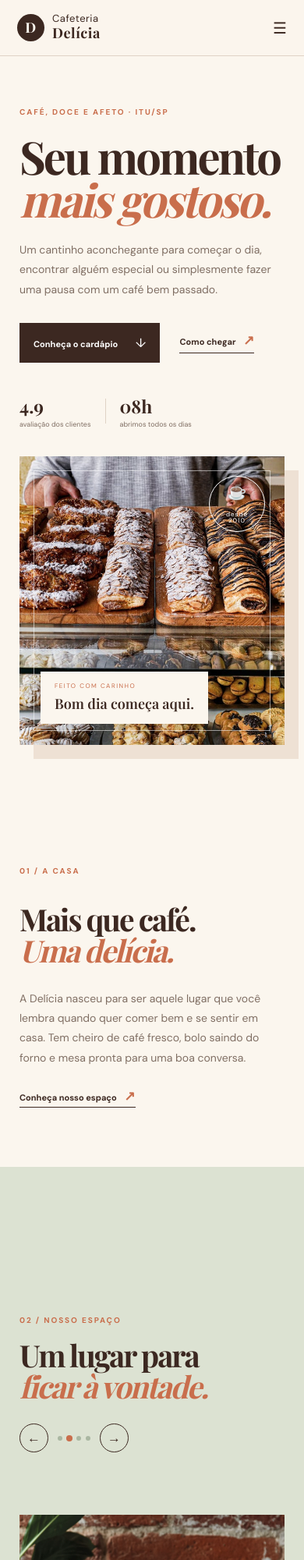
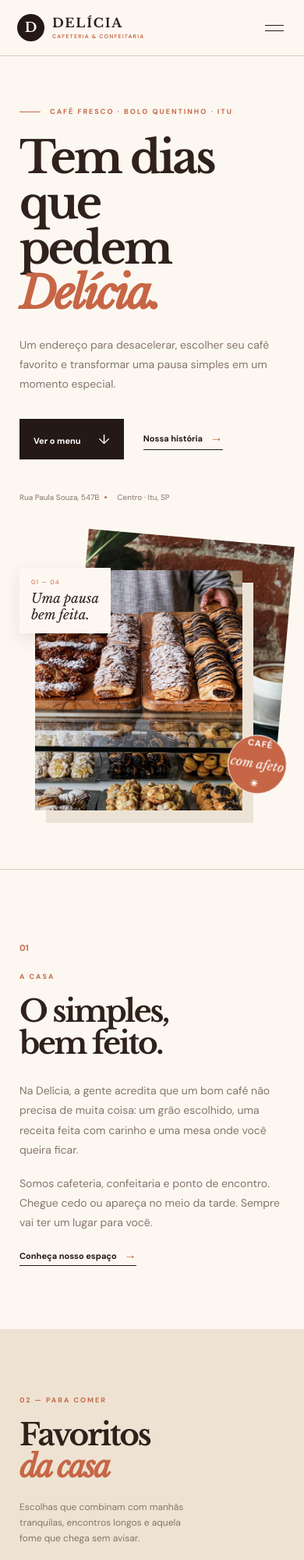
Before and after one commit to Duerda/landingpage, a plain HTML site: page index.html in a window 390 px wide. Shown: the top 2000 px of the page at 78% size. Drawn offline with nearby package versions, Linux system fonts and the light colour scheme; a web font is replaced by a local one.

Commit message:
refactor: reestrutura html css e javascript da cafeteria

```diff
--- a/index.html
+++ b/index.html
@@ -1,31 +1,50 @@
 <!doctype html>
 <html lang="pt-BR">
 <head>
-  <meta charset="utf-8"><meta name="viewport" content="width=device-width, initial-scale=1">
-  <meta name="description" content="Cafeteria Delícia — café, doces e bons momentos no centro de Itu.">
-  <title>Cafeteria Delícia — café passado com carinho</title>
-  <link rel="preconnect" href="https://fonts.googleapis.com"><link rel="preconnect" href="https://fonts.gstatic.com" crossorigin>
-  <link href="https://fonts.googleapis.com/css2?family=DM+Sans:wght@400;500;600;700&family=Playfair+Display:ital,wght@0,600;0,700;1,600;1,700&display=swap" rel="stylesheet">
+  <meta charset="UTF-8">
+  <meta name="viewport" content="width=device-width, initial-scale=1.0">
+  <meta name="description" content="Cafeteria Delícia — cafés, doces e encontros em Itu.">
+  <title>Delícia — cafeteria e confeitaria</title>
+  <link rel="preconnect" href="https://fonts.googleapis.com">
+  <link rel="preconnect" href="https://fonts.gstatic.com" crossorigin>
+  <link href="https://fonts.googleapis.com/css2?family=DM+Sans:wght@400;500;600;700&family=Libre+Baskerville:ital,wght@0,400;0,700;1,400&display=swap" rel="stylesheet">
   <link rel="stylesheet" href="style.css">
 </head>
 <body>
-  <header class="header"><a class="brand" href="#inicio"><span class="brand-icon">D</span><span>Cafeteria<br><b>Delícia</b></span></a><button class="menu-toggle" aria-label="Abrir menu" aria-expanded="false">☰</button><nav><a href="#sobre">Sobre nós</a><a href="#cardapio">Cardápio</a><a href="#galeria">Galeria</a><a href="#visite">Localização</a><a class="header-cta" href="#visite">Venha nos visitar <span>↗</span></a></nav></header>
+  <div class="page-loader" aria-hidden="true"><span></span></div>
+  <header class="topbar">
+    <a class="wordmark" href="#top"><span class="wordmark-symbol">D</span><span>DELÍCIA<small>CAFETERIA & CONFEITARIA</small></span></a>
+    <nav class="desktop-nav" aria-label="Navegação principal"><a href="#menu">Menu</a><a href="#historia">A casa</a><a href="#fotos">Fotos</a><a href="#endereco">Endereço</a></nav>
+    <a class="header-action" href="#endereco">Encontrar a Delícia <span>↗</span></a>
+    <button class="nav-trigger" aria-label="Abrir menu" aria-expanded="false"><span></span><span></span></button>
+  </header>
+  <div class="mobile-nav"><a href="#menu">Menu</a><a href="#historia">A casa</a><a href="#fotos">Fotos</a><a href="#endereco">Endereço</a></div>
 
-  <main id="inicio">
-    <section class="hero">
-      <div class="hero-content"><p class="eyebrow">CAFÉ, DOCE E AFETO · ITU/SP</p><h1>Seu momento<br><em>mais gostoso.</em></h1><p class="hero-text">Um cantinho aconchegante para começar o dia, encontrar alguém especial ou simplesmente fazer uma pausa com um café bem passado.</p><div class="hero-actions"><a class="button dark" href="#cardapio">Conheça o cardápio <span>↓</span></a><a class="simple-link" href="#visite">Como chegar <span>↗</span></a></div><div class="hero-stats"><div><strong>4.9</strong><small>avaliação dos clientes</small></div><i></i><div><strong>08h</strong><small>abrimos todos os dias</small></div></div></div>
-      <div class="hero-photo"><img src="assets/cafe-paes.jpg" alt="Mesa com cafés e doces artesanais"><div class="photo-label"><span>feito com carinho</span><strong>Bom dia começa aqui.</strong></div><div class="photo-badge">☕<br><small>desde<br>2010</small></div></div>
+  <main id="top">
+    <section class="opening">
+      <div class="opening-copy">
+        <p class="overline"><span></span> CAFÉ FRESCO · BOLO QUENTINHO · ITU</p>
+        <h1>Tem dias que<br>pedem <i>Delícia.</i></h1>
+        <p class="opening-description">Um endereço para desacelerar, escolher seu café favorito e transformar uma pausa simples em um momento especial.</p>
+        <div class="opening-links"><a class="pill-button" href="#menu">Ver o menu <b>↓</b></a><a class="line-link" href="#historia">Nossa história <span>→</span></a></div>
+        <div class="opening-foot"><span>Rua Paula Souza, 547B</span><span>Centro · Itu, SP</span></div>
+      </div>
+      <div class="opening-visual">
+        <div class="image-stack"><img src="assets/cafe-latte.webp" alt="Café latte servido em uma mesa" class="stack-image stack-back"><img src="assets/cafe-paes.jpg" alt="Doces e pães frescos na vitrine" class="stack-image stack-front"><div class="round-stamp">CAFÉ<br><em>com afeto</em><b>✳</b></div></div>
+        <div class="visual-caption"><span>01 — 04</span><strong>Uma pausa<br>bem feita.</strong></div>
+      </div>
     </section>
 
-    <section class="intro section" id="sobre"><div class="section-tag">01 / A CASA</div><div class="intro-grid"><h2>Mais que café.<br><em>Uma delícia.</em></h2><div><p>A Delícia nasceu para ser aquele lugar que você lembra quando quer comer bem e se sentir em casa. Tem cheiro de café fresco, bolo saindo do forno e mesa pronta para uma boa conversa.</p><a class="simple-link" href="#galeria">Conheça nosso espaço <span>↗</span></a></div></div></section>
+    <section class="manifesto" id="historia"><div class="manifesto-number">01</div><div class="manifesto-title"><p class="overline">A CASA</p><h2>O simples,<br>bem feito.</h2></div><div class="manifesto-text"><p>Na Delícia, a gente acredita que um bom café não precisa de muita coisa: um grão escolhido, uma receita feita com carinho e uma mesa onde você queira ficar.</p><p>Somos cafeteria, confeitaria e ponto de encontro. Chegue cedo ou apareça no meio da tarde. Sempre vai ter um lugar para você.</p><a class="line-link" href="#fotos">Conheça nosso espaço <span>→</span></a></div></section>
 
-    <section class="carousel-section" id="galeria"><div class="section top-line"><div><div class="section-tag">02 / NOSSO ESPAÇO</div><h2>Um lugar para<br><em>ficar à vontade.</em></h2></div><div class="carousel-controls"><button class="arrow prev" aria-label="Imagem anterior">←</button><div class="dots" role="tablist" aria-label="Selecionar imagem"></div><button class="arrow next" aria-label="Próxima imagem">→</button></div></div><div class="carousel" aria-live="polite"><div class="slides"><figure class="slide active"><img src="assets/cafe-paes.jpg" alt="Vitrine com pães e doces"><figcaption><span>01</span><div><strong>Doces do dia</strong><small>fresquinhos para acompanhar</small></div></figcaption></figure><figure class="slide"><img src="assets/cafe-latte.webp" alt="Café latte em uma mesa com livros"><figcaption><span>02</span><div><strong>Café passado na hora</strong><small>aroma que abraça</small></div></figcaption></figure><figure class="slide"><img src="assets/cafe-interior.jpg" alt="Interior acolhedor de uma cafeteria"><figcaption><span>03</span><div><strong>Um espaço gostoso</strong><small>para trabalhar ou conversar</small></div></figcaption></figure><figure class="slide"><img src="assets/cafe-mesa.webp" alt="Café servido em uma mesa iluminada"><figcaption><span>04</span><div><strong>Seu cantinho</strong><small>do seu jeito, no seu tempo</small></div></figcaption></figure></div><button class="carousel-play" aria-label="Pausar carrossel">Ⅱ</button></div></section>
+    <section class="menu-showcase" id="menu"><div class="section-header"><div><p class="overline">02 — PARA COMER</p><h2>Favoritos<br><i>da casa</i></h2></div><p>Escolhas que combinam com manhãs tranquilas, encontros longos e aquela fome que chega sem avisar.</p></div><div class="menu-rail"><article class="menu-item menu-item-dark"><div class="menu-top"><span>01</span><span>CAFÉ</span></div><div class="menu-illustration cup-drawing">◒</div><h3>Coado Delícia</h3><p>Grãos selecionados, aroma envolvente e o sabor de café passado na hora.</p><strong>R$ 8,00</strong></article><article class="menu-item menu-item-yellow"><div class="menu-top"><span>02</span><span>FORNO</span></div><div class="menu-illustration pastry-drawing">✦</div><h3>Bolo da casa</h3><p>Uma fatia macia, feita em pequenos lotes e servida ainda fresquinha.</p><strong>R$ 12,00</strong></article><article class="menu-item menu-item-pink"><div class="menu-top"><span>03</span><span>COMPLETO</span></div><div class="menu-illustration brunch-drawing">☼</div><h3>Brunch Delícia</h3><p>Pães, ovos, frutas e café para começar o dia sem pressa.</p><strong>R$ 36,00</strong></article></div><a class="menu-note" href="#endereco">Cardápio sujeito à disponibilidade do dia <span>↗</span></a></section>
 
-    <section class="menu section" id="cardapio"><div class="section-tag">03 / PARA PEDIR</div><div class="menu-heading"><h2>Escolha sua<br><em>delícia.</em></h2><p>Favoritos preparados com ingredientes frescos e muito cuidado.</p></div><div class="menu-grid"><article><span class="menu-number">01</span><div class="menu-icon coffee-icon">☕</div><p class="category">clássicos</p><h3>Café coado</h3><p>Quentinho, aromático e passado na hora.</p><strong>R$ 8,00</strong></article><article><span class="menu-number">02</span><div class="menu-icon">✦</div><p class="category">feito hoje</p><h3>Bolo da casa</h3><p>Uma fatia macia com sabor de receita de família.</p><strong>R$ 12,00</strong></article><article><span class="menu-number">03</span><div class="menu-icon">☼</div><p class="category">para começar bem</p><h3>Brunch Delícia</h3><p>Pães, ovos, frutas e café para uma manhã especial.</p><strong>R$ 36,00</strong></article></div></section>
+    <section class="photo-journal" id="fotos"><div class="journal-heading"><p class="overline">03 — DIÁRIO DA DELÍCIA</p><h2>Feito para<br><i>olhar de perto.</i></h2><div class="journal-controls"><button class="journal-prev" aria-label="Foto anterior">←</button><span class="journal-count">01 / 04</span><button class="journal-next" aria-label="Próxima foto">→</button></div></div><div class="journal-window"><div class="journal-track"><figure><img src="assets/cafe-interior.jpg" alt="Interior aconchegante da cafeteria"><figcaption><b>01</b><span>Chegue, escolha uma mesa e fique.</span></figcaption></figure><figure><img src="assets/cafe-mesa.webp" alt="Café servido em mesa iluminada"><figcaption><b>02</b><span>Café bom também é um convite.</span></figcaption></figure><figure><img src="assets/cafe-latte.webp" alt="Latte servido com livros ao lado"><figcaption><b>03</b><span>Para ler, conversar ou não fazer nada.</span></figcaption></figure><figure><img src="assets/cafe-paes.jpg" alt="Pães e doces frescos"><figcaption><b>04</b><span>Todo dia tem algo saindo do forno.</span></figcaption></figure></div></div></section>
 
-    <section class="visit section" id="visite"><div><div class="section-tag">04 / VENHA CONHECER</div><h2>Estamos<br><em>esperando você.</em></h2><p class="visit-text">No centro de Itu, em um endereço fácil de encontrar e difícil de esquecer.</p><div class="address"><span>⌖</span><div><strong>Rua Paula Souza, 547B</strong><small>Centro · Itu, SP</small></div></div><a class="button orange" href="https://www.google.com/maps/search/?api=1&query=Rua%20Paula%20Souza%20547B%2C%20Itu%2C%20SP" target="_blank" rel="noopener">Abrir no Google Maps <b>↗</b></a></div><div class="map-card"><iframe title="Mapa da Cafeteria Delícia em Itu" src="https://www.google.com/maps?q=Rua%20Paula%20Souza%20547B%2C%20Itu%2C%20SP&output=embed" loading="lazy"></iframe><div class="map-note"><span>D</span><div><strong>Cafeteria Delícia</strong><small>Rua Paula Souza, 547B</small></div></div></div></section>
+    <section class="address-section" id="endereco"><div class="address-card"><p class="overline">04 — VENHA DE VERDADE</p><h2>A Delícia<br><i>fica aqui.</i></h2><p class="address-intro">No centro de Itu, pertinho de tudo e pronto para receber você.</p><div class="address-line"><span class="location-icon">⌖</span><div><strong>Rua Paula Souza, 547B</strong><small>Centro · Itu — SP</small></div></div><a class="pill-button orange" href="https://www.google.com/maps/search/?api=1&query=Rua%20Paula%20Souza%20547B%2C%20Itu%2C%20SP" target="_blank" rel="noopener">Abrir rota no Maps <b>↗</b></a></div><div class="map-frame"><iframe title="Localização da Cafeteria Delícia" src="https://www.google.com/maps?q=Rua%20Paula%20Souza%20547B%2C%20Itu%2C%20SP&output=embed" loading="lazy"></iframe><div class="map-label"><span>D</span><div><b>Cafeteria Delícia</b><small>Rua Paula Souza, 547B</small></div></div></div></section>
   </main>
-  <footer><a class="brand" href="#inicio"><span class="brand-icon">D</span><span>Cafeteria<br><b>Delícia</b></span></a><p>café passado com carinho · Itu, SP</p><p>© 2026</p></footer>
+
+  <footer><a class="wordmark" href="#top"><span class="wordmark-symbol">D</span><span>DELÍCIA<small>CAFETERIA & CONFEITARIA</small></span></a><p>café fresco, conversa boa e um lugar para ficar.</p><span>© 2026</span></footer>
   <script src="script.js"></script>
 </body>
 </html>
--- a/script.js
+++ b/script.js
@@ -1,40 +1,47 @@
-const menuButton=document.querySelector('.menu-toggle');
-const nav=document.querySelector('nav');
-menuButton?.addEventListener('click',()=>{const open=nav.classList.toggle('open');menuButton.setAttribute('aria-expanded',String(open));});
-nav?.querySelectorAll('a').forEach(link=>link.addEventListener('click',()=>{nav.classList.remove('open');menuButton?.setAttribute('aria-expanded','false');}));
+const trigger = document.querySelector('.nav-trigger');
+const mobileNav = document.querySelector('.mobile-nav');
+trigger?.addEventListener('click', () => {
+  const open = mobileNav.classList.toggle('open');
+  trigger.setAttribute('aria-expanded', String(open));
+});
+mobileNav?.querySelectorAll('a').forEach((link) => link.addEventListener('click', () => {
+  mobileNav.classList.remove('open');
+  trigger?.setAttribute('aria-expanded', 'false');
+}));
 
-const slides=[...document.querySelectorAll('.slide')];
-const dots=document.querySelector('.dots');
-const next=document.querySelector('.next');
-const prev=document.querySelector('.prev');
-const play=document.querySelector('.carousel-play');
-let current=0;
-let timer;
-let playing=true;
+const track = document.querySelector('.journal-track');
+const slides = [...document.querySelectorAll('.journal-track figure')];
+const counter = document.querySelector('.journal-count');
+const previous = document.querySelector('.journal-prev');
+const next = document.querySelector('.journal-next');
+let index = 0;
+function updateJournal() {
+  const gap = 15;
+  const slideWidth = slides[0]?.getBoundingClientRect().width || 0;
+  track.style.transform = `translateX(-${index * (slideWidth + gap)}px)`;
+  if (counter) counter.textContent = `${String(index + 1).padStart(2, '0')} / ${String(slides.length).padStart(2, '0')}`;
+}
+next?.addEventListener('click', () => { index = (index + 1) % slides.length; updateJournal(); });
+previous?.addEventListener('click', () => { index = (index - 1 + slides.length) % slides.length; updateJournal(); });
+window.addEventListener('resize', updateJournal);
+updateJournal();
 
-slides.forEach((_,index)=>{
-  const dot=document.createElement('button');
-  dot.className=`dot${index===0?' active':''}`;
-  dot.setAttribute('aria-label',`Mostrar imagem ${index+1}`);
-  dot.addEventListener('click',()=>showSlide(index));
-  dots?.appendChild(dot);
-});
-const dotButtons=()=>[...document.querySelectorAll('.dot')];
-function showSlide(index){
-  current=(index+slides.length)%slides.length;
-  slides.forEach((slide,i)=>slide.classList.toggle('active',i===current));
-  dotButtons().forEach((dot,i)=>dot.classList.toggle('active',i===current));
-}
-function start(){clearInterval(timer);timer=setInterval(()=>showSlide(current+1),4500);playing=true;if(play)play.textContent='Ⅱ';}
-function stop(){clearInterval(timer);playing=false;if(play)play.textContent='▶';}
-next?.addEventListener('click',()=>{showSlide(current+1);if(playing)start();});
-prev?.addEventListener('click',()=>{showSlide(current-1);if(playing)start();});
-play?.addEventListener('click',()=>playing?stop():start());
-start();
+let touchStart = 0;
+track?.addEventListener('touchstart', (event) => { touchStart = event.changedTouches[0].screenX; }, { passive: true });
+track?.addEventListener('touchend', (event) => {
+  const distance = event.changedTouches[0].screenX - touchStart;
+  if (Math.abs(distance) > 45) distance < 0 ? next?.click() : previous?.click();
+}, { passive: true });
 
-let startX=0;
-const carousel=document.querySelector('.carousel');
-carousel?.addEventListener('touchstart',event=>{startX=event.changedTouches[0].screenX;},{passive:true});
-carousel?.addEventListener('touchend',event=>{const distance=event.changedTouches[0].screenX-startX;if(Math.abs(distance)>45){distance<0?next?.click():prev?.click();}},{passive:true});
-carousel?.addEventListener('mouseenter',()=>{if(playing)clearInterval(timer);});
-carousel?.addEventListener('mouseleave',()=>{if(playing)start();});
+const reveal = new IntersectionObserver((entries) => {
+  entries.forEach((entry) => {
+    if (entry.isIntersecting) {
+      entry.target.animate([
+        { opacity: 0, transform: 'translateY(18px)' },
+        { opacity: 1, transform: 'translateY(0)' }
+      ], { duration: 650, easing: 'cubic-bezier(.2,.8,.2,1)', fill: 'forwards' });
+      reveal.unobserve(entry.target);
+    }
+  });
+}, { threshold: 0.12 });
+document.querySelectorAll('.manifesto, .menu-item, .photo-journal, .address-section').forEach((element) => reveal.observe(element));
```
Also changed, not shown: style.css.
